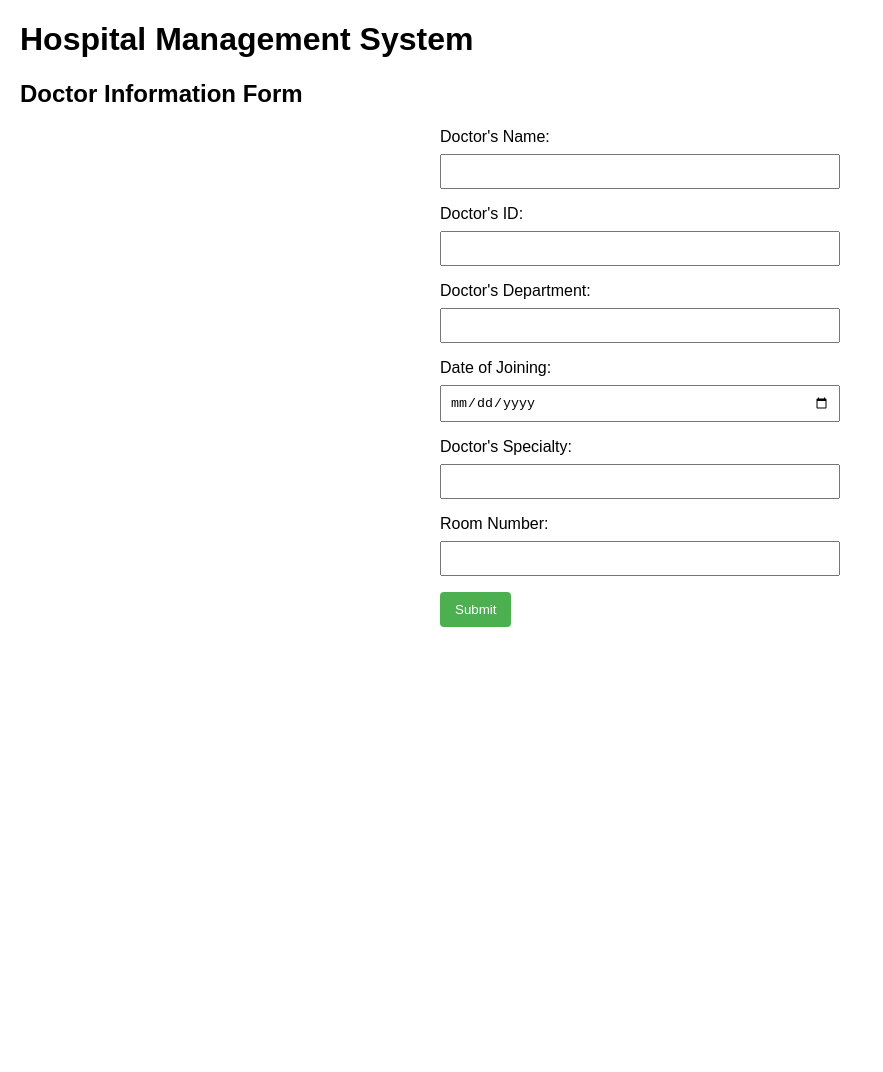
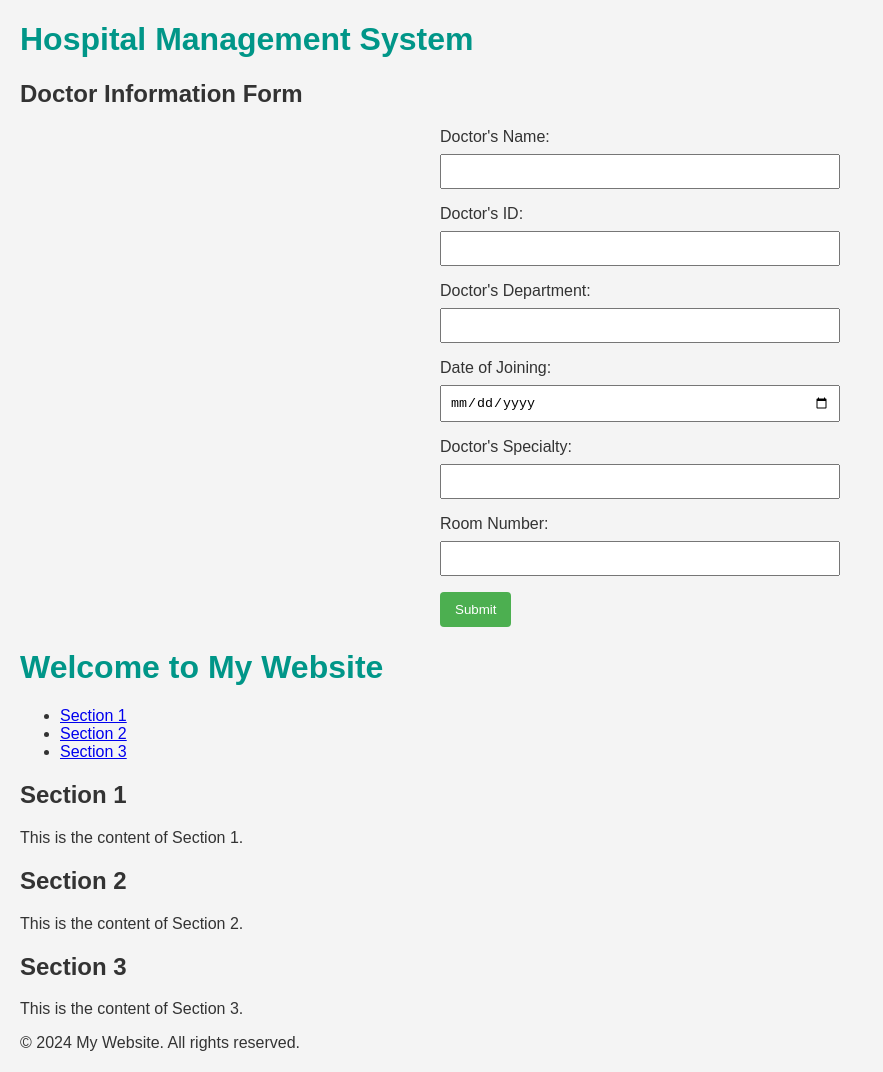
Before and after one commit to Rohit2k00/Project1, a plain HTML site: page index.html in a window 1280 px wide. Shown: the whole page, without its empty margins (0-883 px from the left). Before the commit the page ends 800 px from the top, so only its background shows below. Drawn offline with Linux system fonts and the light colour scheme.

Commit message:
this is code after increase the 50 lines

```diff
--- a/index.html
+++ b/index.html
@@ -68,3 +68,57 @@
     </form>
 </body>
 </html>
+
+<!DOCTYPE html>
+<html lang="en">
+<head>
+    <meta charset="UTF-8">
+    <meta name="viewport" content="width=device-width, initial-scale=1.0">
+    <title>My HTML Document</title>
+    <style>
+        body {
+            font-family: Arial, sans-serif;
+            background-color: #f4f4f4;
+            color: #333;
+            margin: 20px;
+        }
+        h1 {
+            color: #009688;
+        }
+    </style>
+</head>
+<body>
+    <header>
+        <h1>Welcome to My Website</h1>
+    </header>
+
+    <nav>
+        <ul>
+            <li><a href="#section1">Section 1</a></li>
+            <li><a href="#section2">Section 2</a></li>
+            <li><a href="#section3">Section 3</a></li>
+        </ul>
+    </nav>
+
+    <main>
+        <section id="section1">
+            <h2>Section 1</h2>
+            <p>This is the content of Section 1.</p>
+        </section>
+
+        <section id="section2">
+            <h2>Section 2</h2>
+            <p>This is the content of Section 2.</p>
+        </section>
+
+        <section id="section3">
+            <h2>Section 3</h2>
+            <p>This is the content of Section 3.</p>
+        </section>
+    </main>
+
+    <footer>
+        <p>&copy; 2024 My Website. All rights reserved.</p>
+    </footer>
+</body>
+</html>
```
